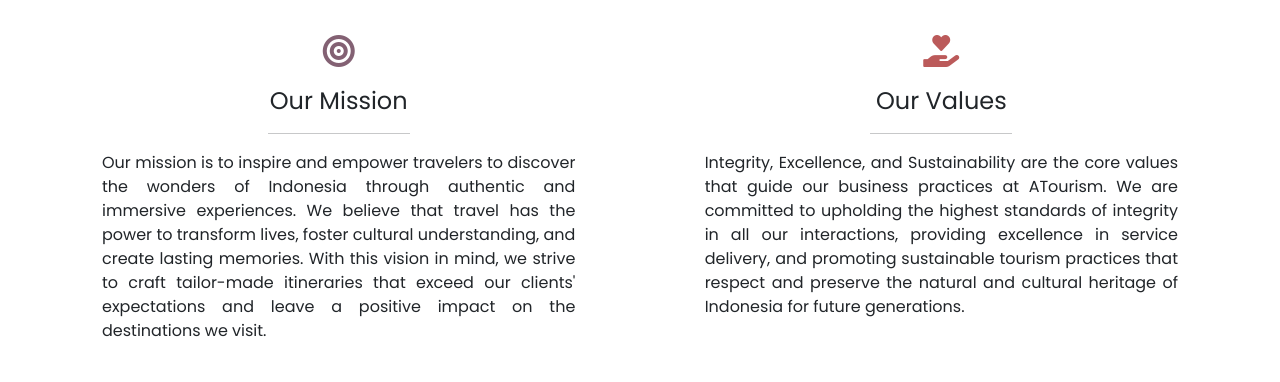
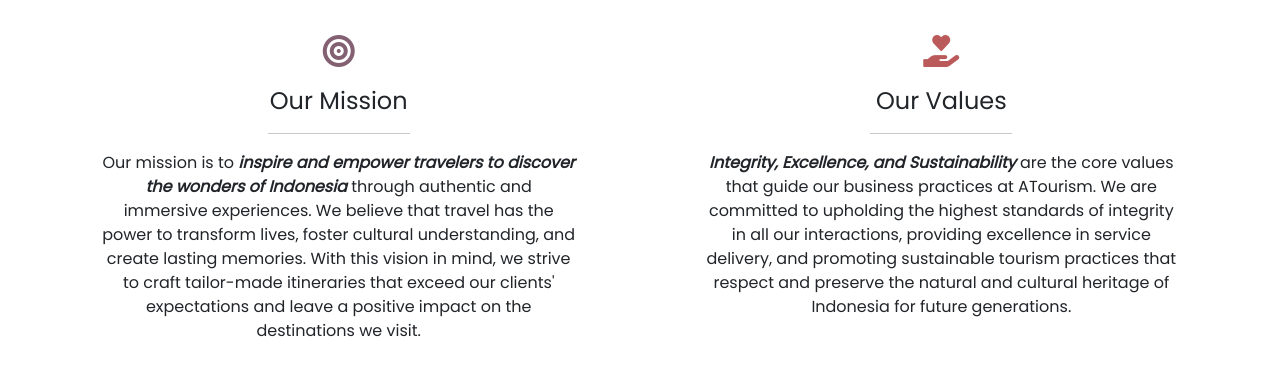
Before and after one commit to alicialisal/AFL2-WebPro-Alicia-Lisal, a plain HTML site: page about.html in a window 1280 px wide. Shown: the part 471-853 px from the top of the page. Drawn offline with nearby package versions, Linux system fonts and the light colour scheme; a web font is replaced by a local one.

Commit message:
Add files via upload

```diff
--- a/about.html
+++ b/about.html
@@ -124,21 +124,21 @@
         </div>
 
         <div class="container1">
-          <div class="left-section1" style="font-family: Poppins, sans-serif; text-align: center;">
+          <div class="left-section1" style="font-family: Poppins, sans-serif;text-align:center">
             <i class="fas fa-bullseye" style="font-size: 2rem; color: #836173; vertical-align: middle;"></i>
             <div style="display: inline-block; vertical-align: middle; text-align: center;">
               <h4 style = "margin-top: 20px;">Our Mission</h4>
               <hr style="width: 30%; display: inline-block; margin:10px">
-              <p class="explanation1" style="margin-top: 0px; display: inline-block; vertical-align: middle;">Our mission is to inspire and empower travelers to discover the wonders of Indonesia through authentic and immersive experiences. We believe that travel has the power to transform lives, foster cultural understanding, and create lasting memories. With this vision in mind, we strive to craft tailor-made itineraries that exceed our clients' expectations and leave a positive impact on the destinations we visit.</p>
+              <p class="explanation1" style="margin-top: 0px; display: inline-block; vertical-align: middle;text-align: center;">Our mission is to <b><i>inspire and empower travelers to discover the wonders of Indonesia</i></b> through authentic and immersive experiences. We believe that travel has the power to transform lives, foster cultural understanding, and create lasting memories. With this vision in mind, we strive to craft tailor-made itineraries that exceed our clients' expectations and leave a positive impact on the destinations we visit.</p>
             </div>
           </div>
 
-          <div class="right-section1" style="font-family: Poppins, sans-serif; text-align: center;">
+          <div class="right-section1" style="font-family: Poppins, sans-serif;text-align:center">
             <i class="fas fa-hand-holding-heart" style="font-size: 2rem; color: #bb5a5a; vertical-align: middle;"></i>
             <div style="display: inline-block; vertical-align: middle; text-align: center">
               <h4 style="margin-top: 20px;">Our Values</h4>
               <hr style="width: 30%; display: inline-block; margin: 10px">
-              <p class="explanation1" style="margin-top: 0px; display: inline-block; vertical-align: middle;">Integrity, Excellence, and Sustainability are the core values that guide our business practices at ATourism. We are committed to upholding the highest standards of integrity in all our interactions, providing excellence in service delivery, and promoting sustainable tourism practices that respect and preserve the natural and cultural heritage of Indonesia for future generations.</p>
+              <p class="explanation1" style="margin-top: 0px; display: inline-block; vertical-align: middle;text-align: center;"><i><b>Integrity, Excellence, and Sustainability</b></i> are the core values that guide our business practices at ATourism. We are committed to upholding the highest standards of integrity in all our interactions, providing excellence in service delivery, and promoting sustainable tourism practices that respect and preserve the natural and cultural heritage of Indonesia for future generations.</p>
             </div>
           </div>
         </div>
```
